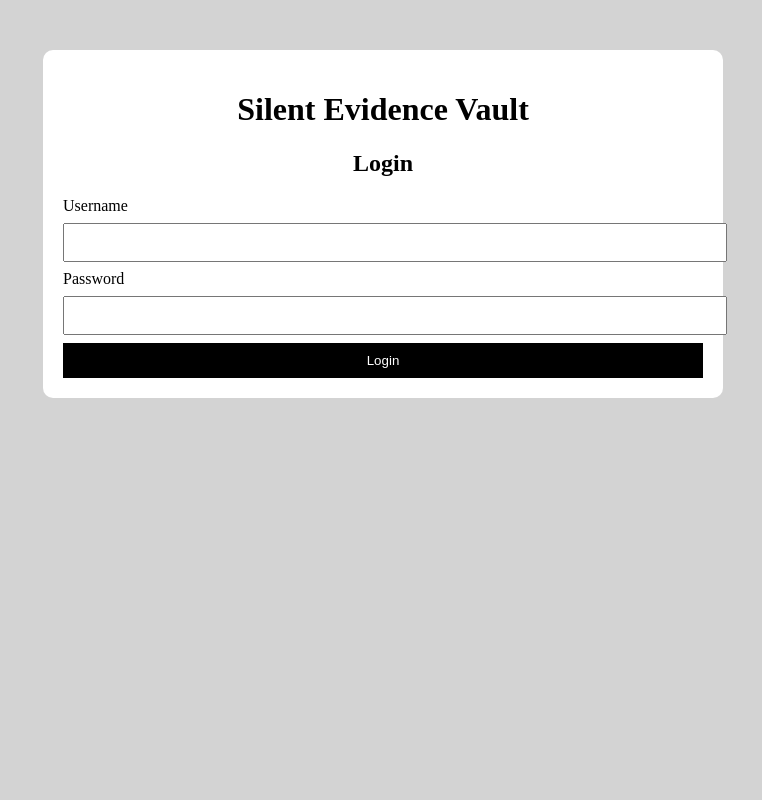
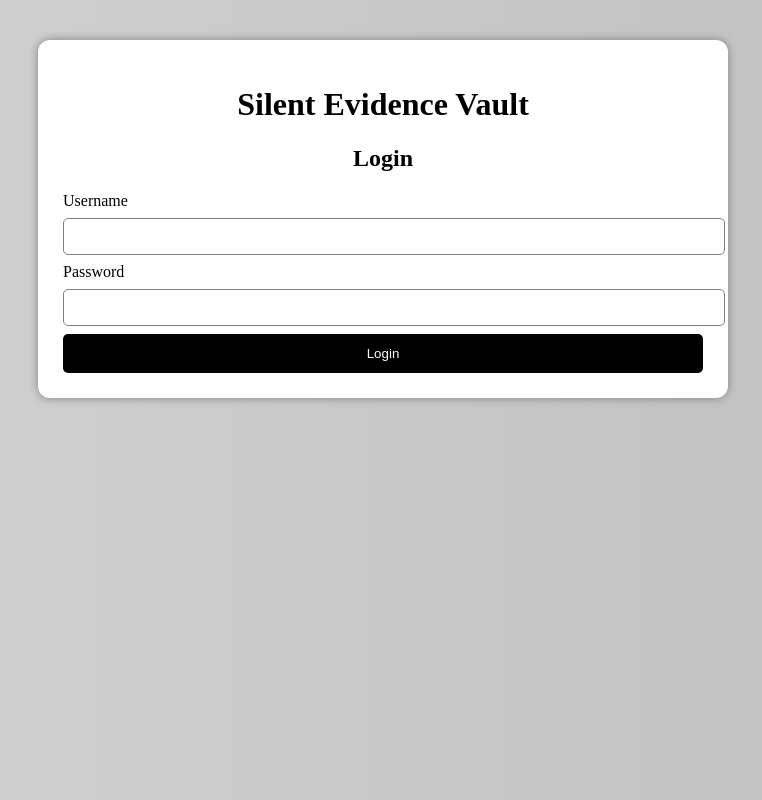
Before and after one commit to lithikas22-ops/Silent-Evidence-Vault, a plain HTML site: page index.html in a window 1280 px wide. Shown: the whole page, without its empty margins (257-1019 px from the left). Drawn offline with Linux system fonts and the light colour scheme.

Commit message:
Update style.css

```diff
--- a/style.css
+++ b/style.css
@@ -1,17 +1,18 @@
 body {
     font-family: "Times New Roman", serif;
-    background-color: #d3d3d3;
+    background: linear-gradient(to right, #d3d3d3, #bfbfbf);
     margin: 0;
-    padding: 0;
 }
 
 .container {
     width: 50%;
     margin: auto;
-    margin-top: 50px;
+    margin-top: 40px;
     background: white;
-    padding: 20px;
-    border-radius: 10px;
+    padding: 25px;
+    border-radius: 12px;
+    box-shadow: 0px 0px 10px gray;
+    animation: fadeIn 1s ease-in;
 }
 
 h1, h2 {
@@ -22,13 +23,25 @@ input, select, textarea {
     width: 100%;
     padding: 10px;
     margin: 8px 0;
+    border-radius: 5px;
+    border: 1px solid gray;
 }
 
 button {
-    padding: 10px;
+    padding: 12px;
     width: 100%;
     background: black;
     color: white;
     border: none;
     cursor: pointer;
+    border-radius: 5px;
 }
+
+button:hover {
+    background: #333;
+}
+
+@keyframes fadeIn {
+    from {opacity: 0;}
+    to {opacity: 1;}
+}
```
